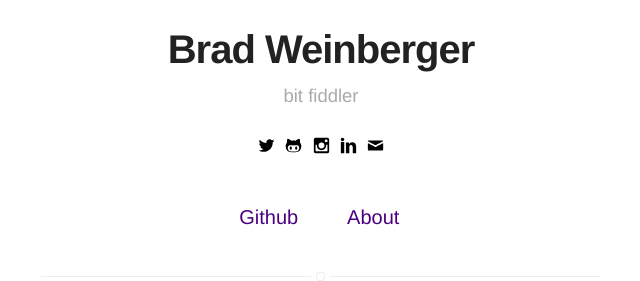
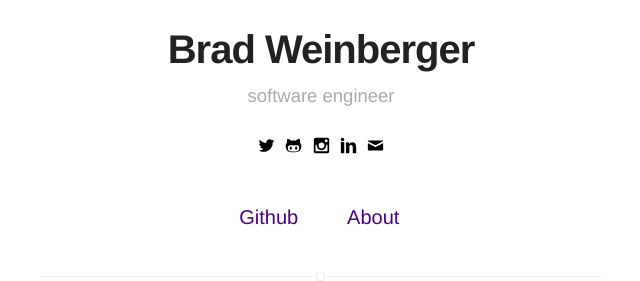
Before and after one commit to BradleyMarie/bradleymarie.github.io, a Jekyll site: the page built from index.html, in a window 1280 px wide. Shown: the part 252-533 px from the top of the page, without its empty margins (319-959 px from the left). Built offline with Jekyll 4.4.1, drawn with Linux system fonts in a browser that asks for light colours.

Commit message:
Remove more

```diff
--- a/_config.yml
+++ b/_config.yml
@@ -1,13 +1,11 @@
 name: Brad Weinberger
-bio: 'bit fiddler'
+bio: 'software engineer'
 picture: 'assets/images/profile.jpg'
 
 url: http://bradweinberger.com
 permalink: /:title/
 
 analytics: 'UA-73430609-1'
-#disqus: mydisqus
-facebook: brad.weinberger
 linkedin: brad-weinberger-bb5a3554
 github: BradleyMarie
 email: me@bradweinberger.com
```
